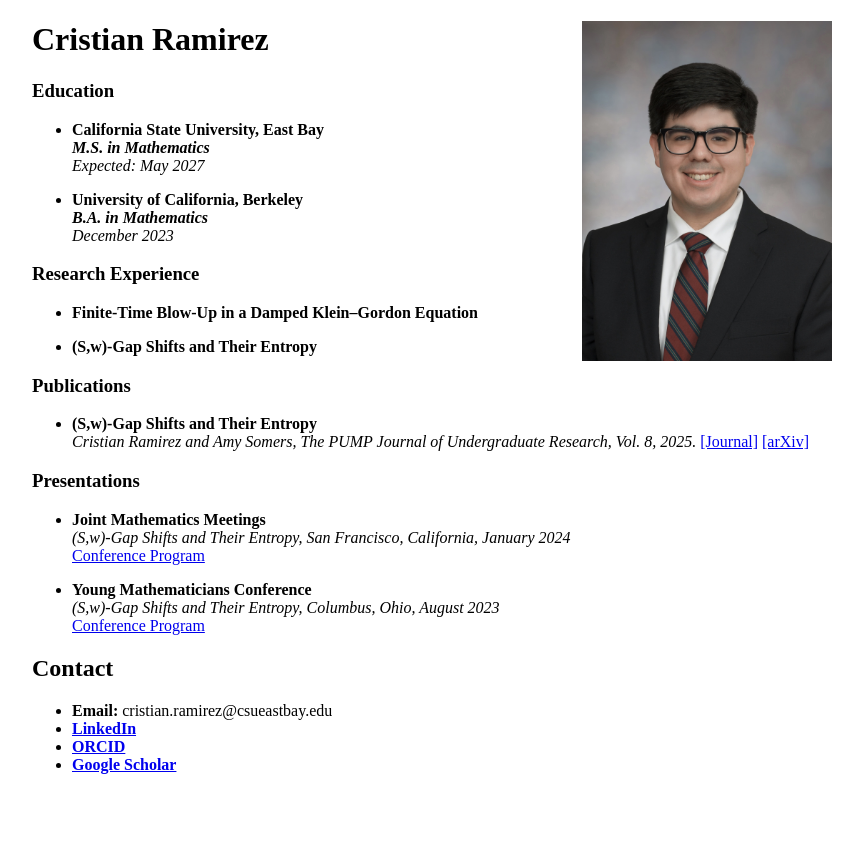
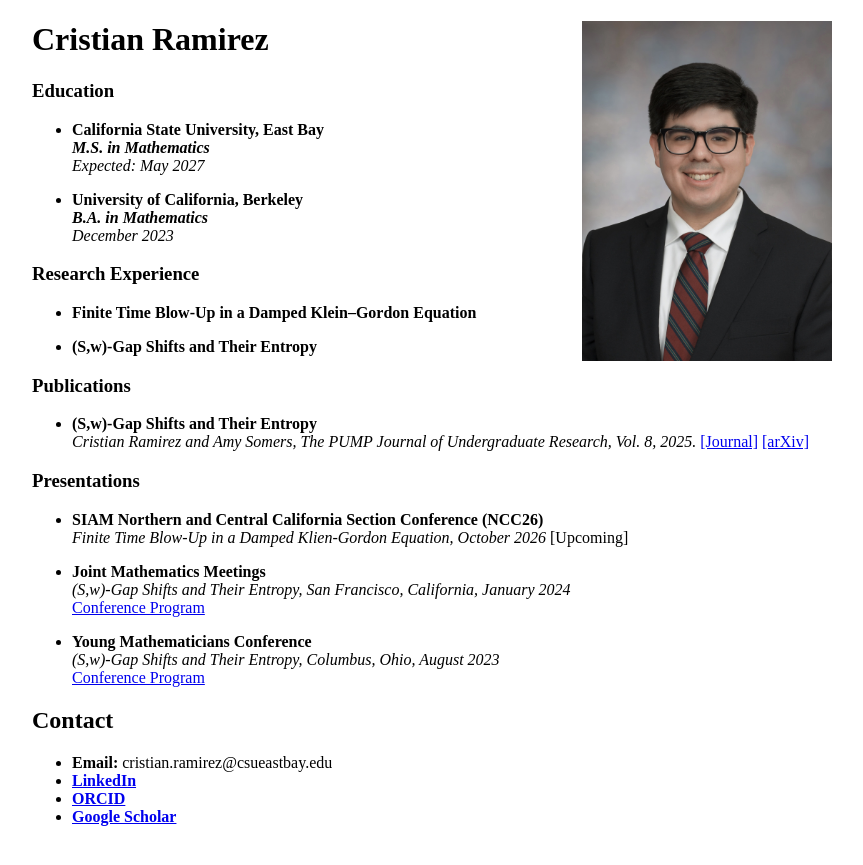
Before and after one commit to ramirez-cristian/ramirez-cristian.github.io, a Jekyll site: the page built from index.md, in a window 1280 px wide. Shown: the top 865 px of the page, without its empty margins (208-1071 px from the left). Built offline with Jekyll 4.4.1, drawn with Linux system fonts in a browser that asks for light colours.

Commit message:
Fix title capitalization and add upcoming presentation

```diff
--- a/index.md
+++ b/index.md
@@ -21,7 +21,7 @@ layout: default
 
 ### Research Experience
 
-- **Finite-Time Blow-Up in a Damped Klein–Gordon Equation**
+- **Finite Time Blow-Up in a Damped Klein–Gordon Equation**
 
 - **(S,w)-Gap Shifts and Their Entropy**
 
@@ -35,6 +35,10 @@ layout: default
 
 
 ### Presentations
+
+- **SIAM Northern and Central California Section Conference (NCC26)**
+  *Finite Time Blow-Up in a Damped Klien-Gordon Equation, October 2026*
+  [Upcoming]
 
 - **Joint Mathematics Meetings**
   *(S,w)-Gap Shifts and Their Entropy, San Francisco, California, January 2024*
```
